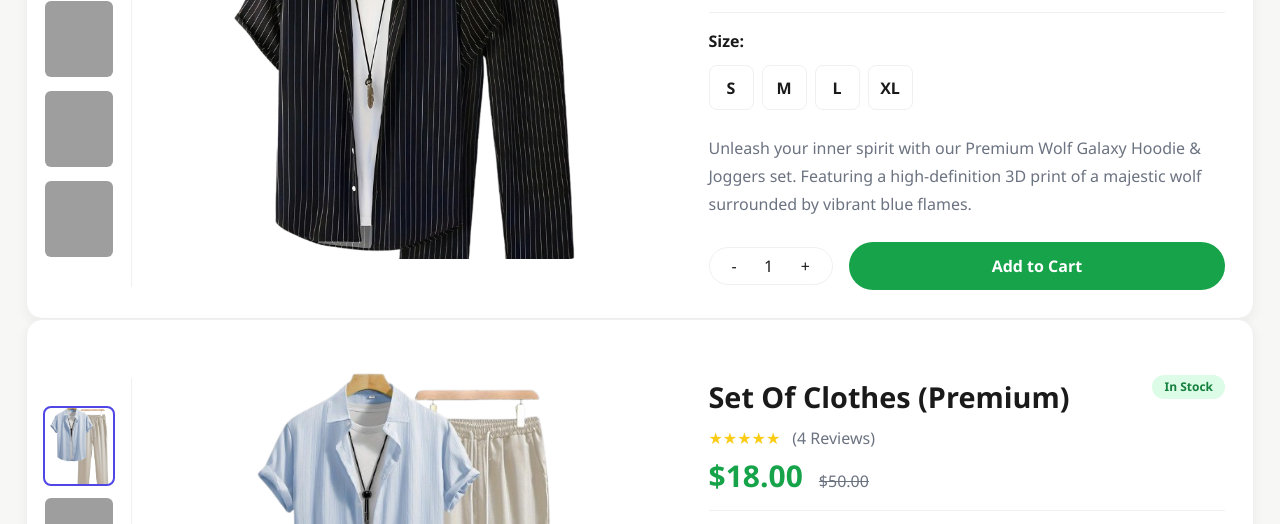
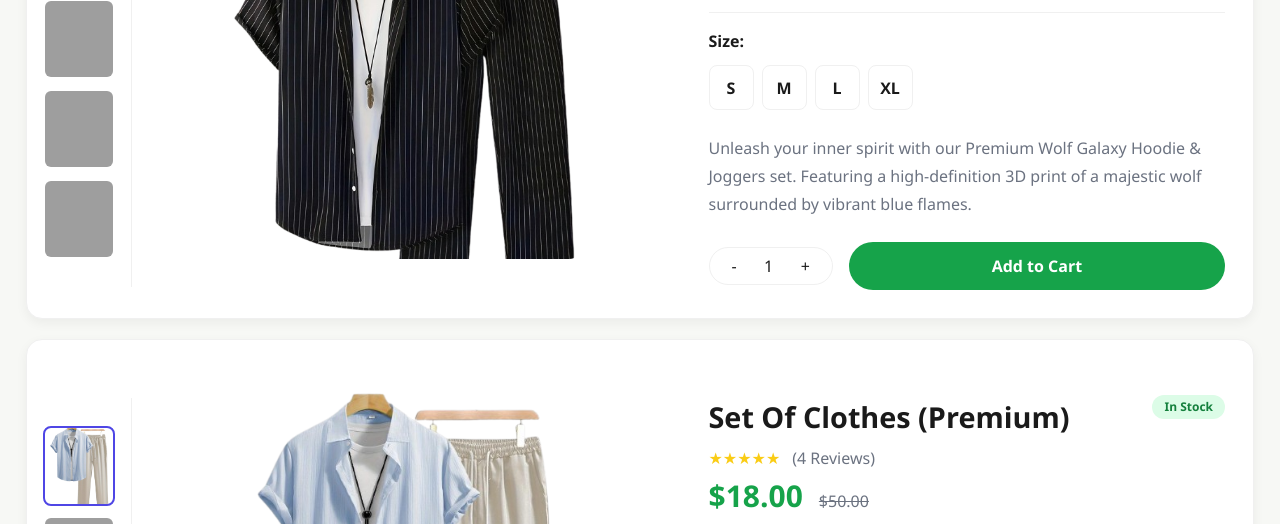
Before and after one commit to eceaqr-cell/Test-code, a plain HTML site: page html/c.html in a window 1280 px wide. Shown: the part 246-770 px from the top of the page. Drawn offline with nearby package versions, Linux system fonts and the light colour scheme; grey boxes are pictures that could not be loaded.

Commit message:
update:main

```diff
--- a/html/c.html
+++ b/html/c.html
@@ -113,7 +113,7 @@
     </div>
   </nav>
 
-    <main class="product-section">
+    <main class="product-section" style="display: grid; gap: 20px;">
       <!-- 1 -->
       <div class="product-card style="margin-bottom:50px;">
         <!-- sfddfg -->
```
